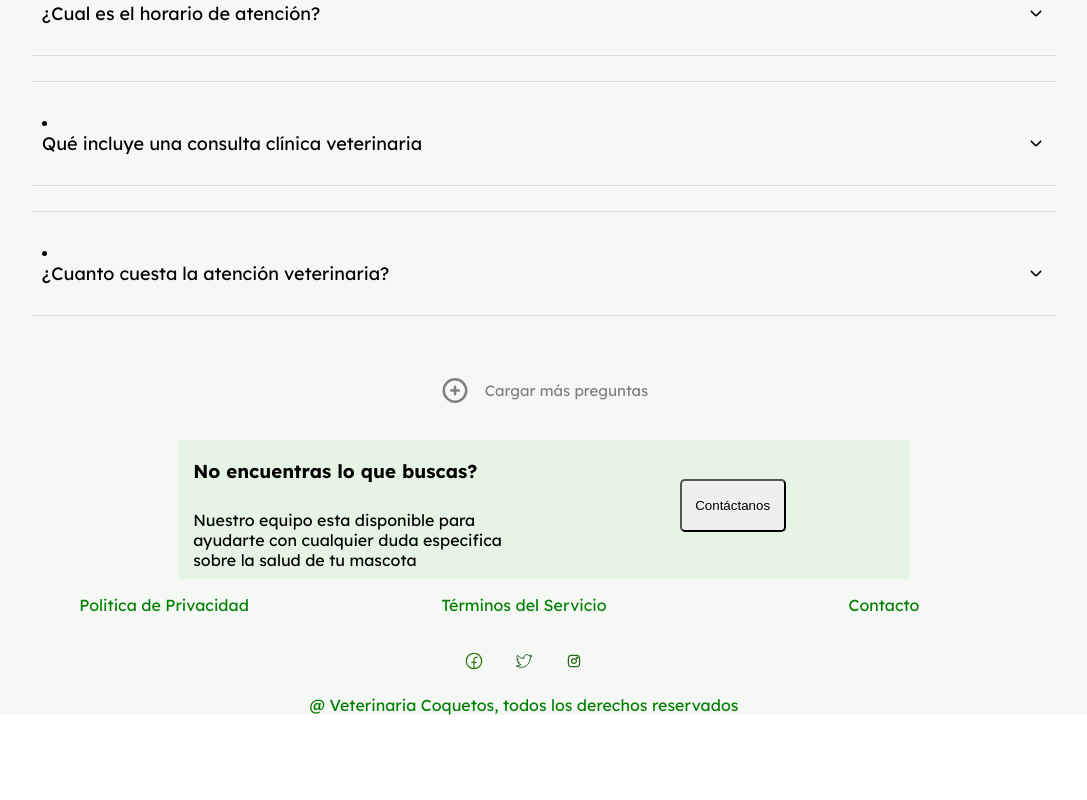
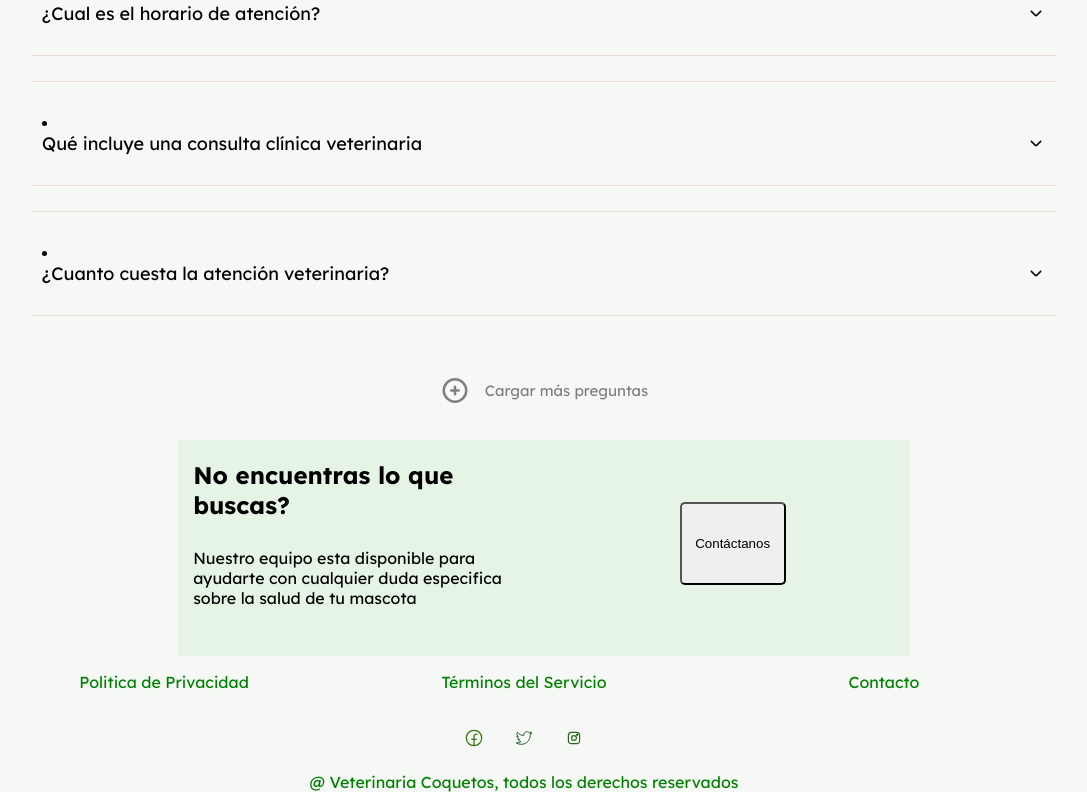
Before and after one commit to solzambrano/Veterinaria, a React (Vite) app: page /help-support in a window 1280 px wide. Shown: the part 1425-2225 px from the top of the page, without its empty margins (96-1183 px from the left). Before the commit the page ends 2148 px from the top, so only its background shows below. Built offline with nearby package versions, Linux system fonts and the light colour scheme.

Commit message:
unificacion de nombres de archivos styles

```diff
--- a/src/components/Seeker/index.jsx
+++ b/src/components/Seeker/index.jsx
@@ -1,4 +1,4 @@
-import {ContainerSeeker, ButtonSeeker,SearchSeeker,InputSeeker} from './seeker.styles'
+import {ContainerSeeker, ButtonSeeker,SearchSeeker,InputSeeker} from './seeker.style'
 import Search from '../../assets/icons/search.svg'
 const Seeker = () => {
     return(
--- a/src/view/Contact/index.jsx
+++ b/src/view/Contact/index.jsx
@@ -1,6 +1,6 @@
 import { Paragraph,Container,ContainerContactUs,ContainerData
     ,ContainerInfoContact,ContainerShowInformation,Title,Subtitle,Icons
- } from "./contact.styles"
+ } from "./contact.style"
 import Clock from '../../assets/icons/clock.svg'
 import Phone from '../../assets/icons/phone.svg'
 import Mail from '../../assets/icons/mail.svg'
--- a/src/view/Help/FrequentlyQuestions/frequently-questions.styles.js
+++ b/src/view/Help/FrequentlyQuestions/frequently-questions.style.js
@@ -43,7 +43,7 @@ display: grid;
   gap: 8px;
 padding-left:15px;
 `
-export const TitleContact = styled.h3`
+export const TitleContact = styled.h2`
  grid-column: 1 / span 1;
   grid-row: 1 / span 1;
 `
--- a/src/view/Help/FrequentlyQuestions/index.jsx
+++ b/src/view/Help/FrequentlyQuestions/index.jsx
@@ -1,6 +1,6 @@
 import DetailInfo from "../../../components/Detail"
 import {Container,Paragraph,Subparagraph,Icons,ContainerContact,
-  ContainerMoreQuestion,SectionTitle,TitleContact,TextContact,Button} from "./frequently-questions.styles"
+  ContainerMoreQuestion,SectionTitle,TitleContact,TextContact,Button} from "./frequently-questions.style"
 import { useState,useEffect } from "react"
 import More from '../../../assets/icons/more.svg'
 const FrequentlyQuestions = ({category}) => {
--- a/src/view/Help/index.jsx
+++ b/src/view/Help/index.jsx
@@ -1,6 +1,6 @@
 import { Paragraph,ContainerHelp,
     CategorySectionHelp, SubtitleCategory, TitleHelp,ContainerHelpCategory,
-    ParagraphGreen } from "./help,styles"
+    ParagraphGreen } from "./help,style"
 import Seeker from '../../components/Seeker';
 import FrequentlyQuestions from "./FrequentlyQuestions";
 import CardCategory from "../../components/Cards/CardCategory";
--- a/src/view/Politic/index.jsx
+++ b/src/view/Politic/index.jsx
@@ -1,5 +1,5 @@
 import { ContainerPrincipal,ContainerImage,Title,Imagen,Subtitle,
-    ContainerBodyText,Paragraph,ListaTitulos,ListaItems,Items,SpanEmail } from "./politic.styles"
+    ContainerBodyText,Paragraph,ListaTitulos,ListaItems,Items,SpanEmail } from "./politic.style"
 
 const Politic = () => {
 return(
```
Also changed, not shown: src/components/Form/FormContact/formContact.style.js (renamed from src/components/Form/FormContact/formContact.styles.js), src/components/Seeker/seeker.style.js (renamed from src/components/Seeker/seeker.styles.js), src/view/Contact/contact.style.js (renamed from src/view/Contact/contact.styles.js), src/view/Help/help,style.js (renamed from src/view/Help/help,styles.js), src/view/Politic/politic.style.js (renamed from src/view/Politic/politic.styles.js).
